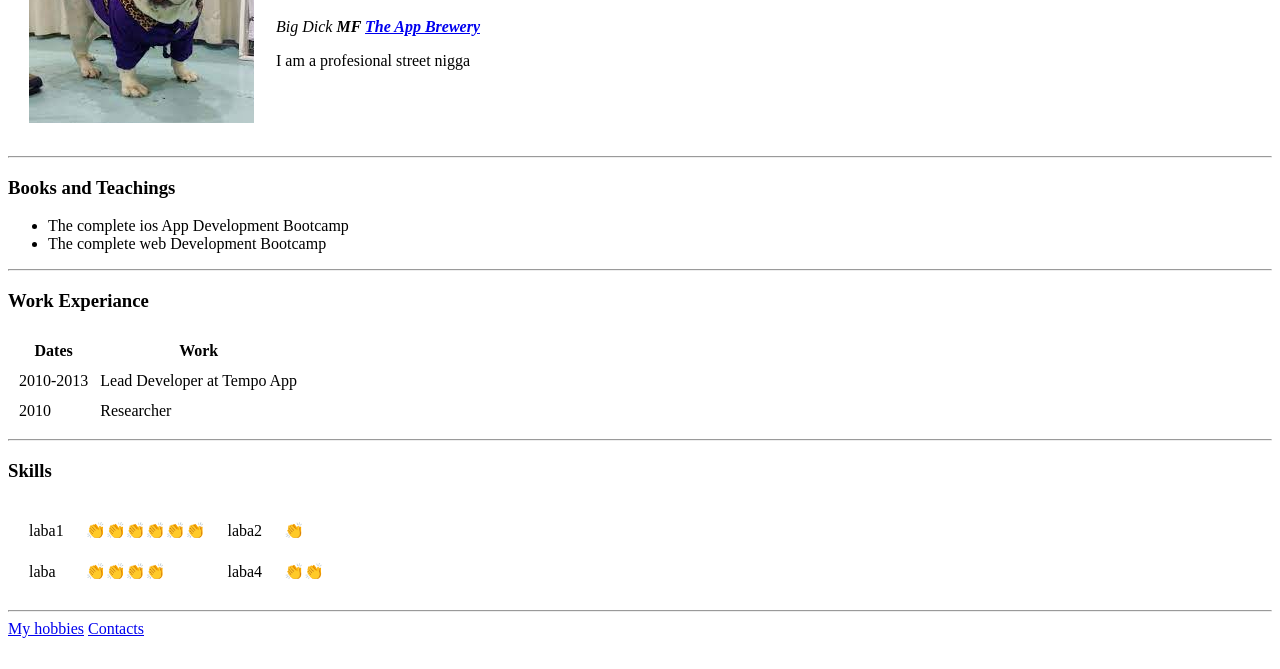
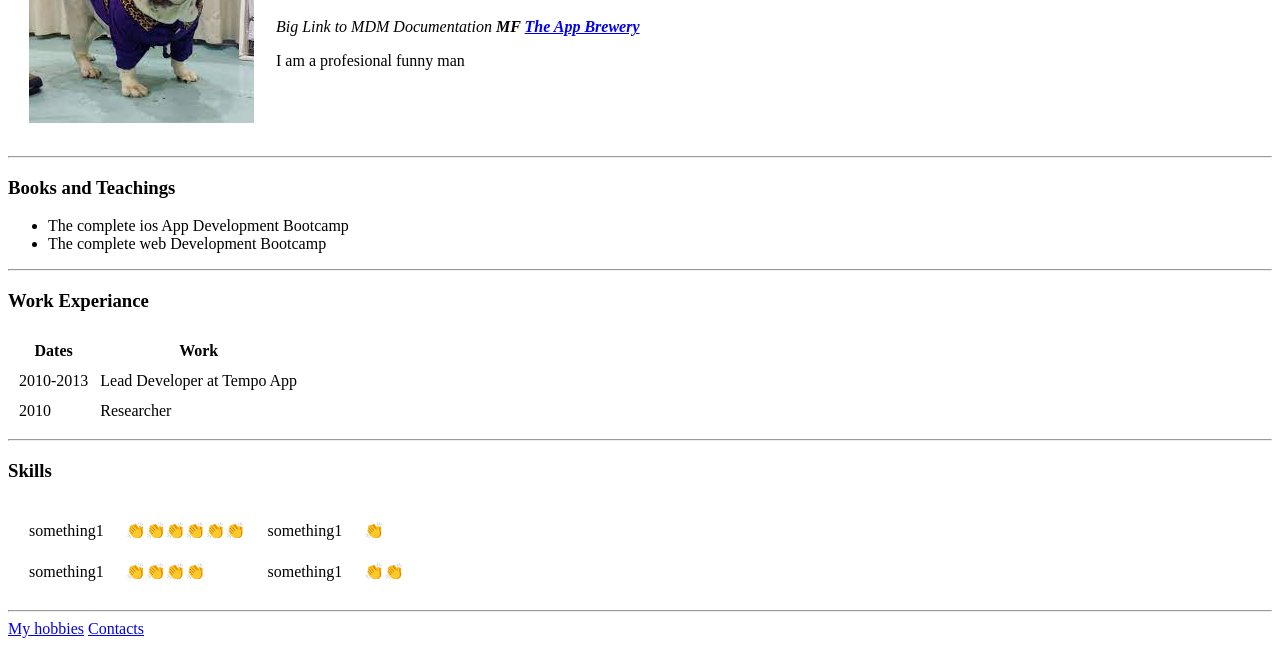
Before and after one commit to ingPanda94/cv, a plain HTML site: page index.html in a window 1280 px wide. Shown: the part 131-800 px from the top of the page. Drawn offline with Linux system fonts and the light colour scheme.

Commit message:
Update index.html

```diff
--- a/index.html
+++ b/index.html
@@ -12,9 +12,9 @@
       <td><img src="download.jpg" alt="teapa fraiere"></td>
       <td>
         <h1>Tifrea!!!!</h1>
-        <p><em>Big Dick <strong>MF <a href="https://www.appbrewery.co/">The App Brewery</a></strong></em></p>
+        <p><em>Big Link to MDM Documentation <strong>MF <a href="https://www.appbrewery.co/">The App Brewery</a></strong></em></p>
         <p>
-          I am a profesional street nigga
+          I am a profesional funny man
         </p>
       </td>
     </tr>
@@ -53,15 +53,15 @@
 
   <table cellspacing="20">
     <tr>
-      <td>laba1</td>
+      <td>something1</td>
       <td>👏👏👏👏👏👏</td>
-      <td>laba2</td>
+      <td>something1</td>
       <td>👏</td>
     </tr>
     <tr>
-      <td>laba</td>
+      <td>something1</td>
       <td>👏👏👏👏</td>
-      <td>laba4</td>
+      <td>something1</td>
       <td>👏👏</td>
     </tr>
   </table>
```
